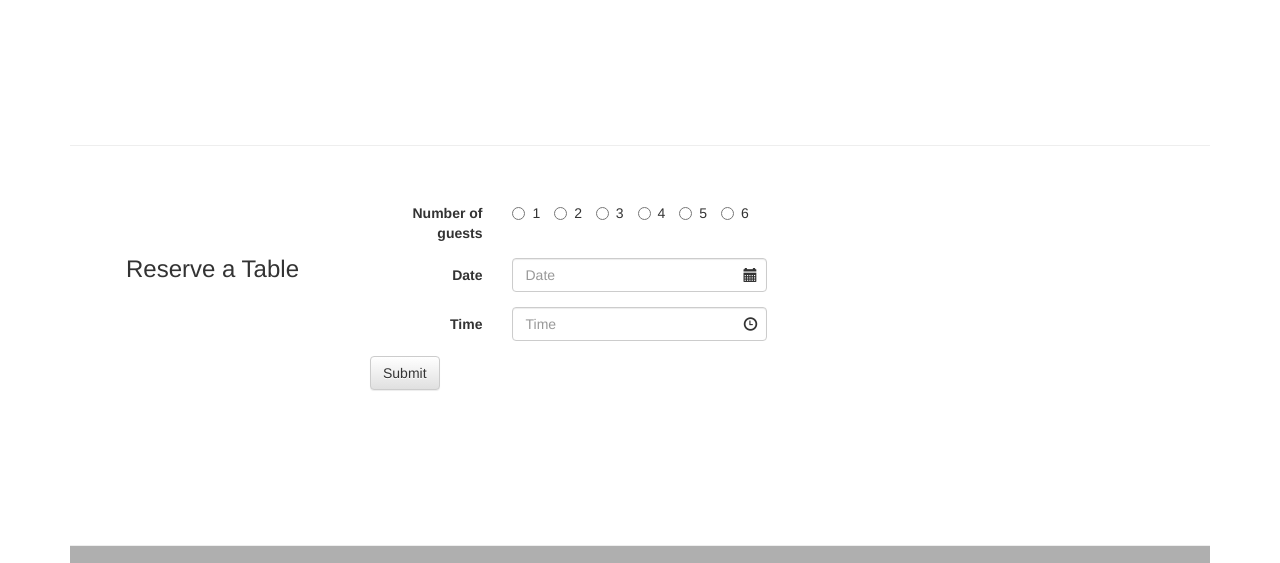
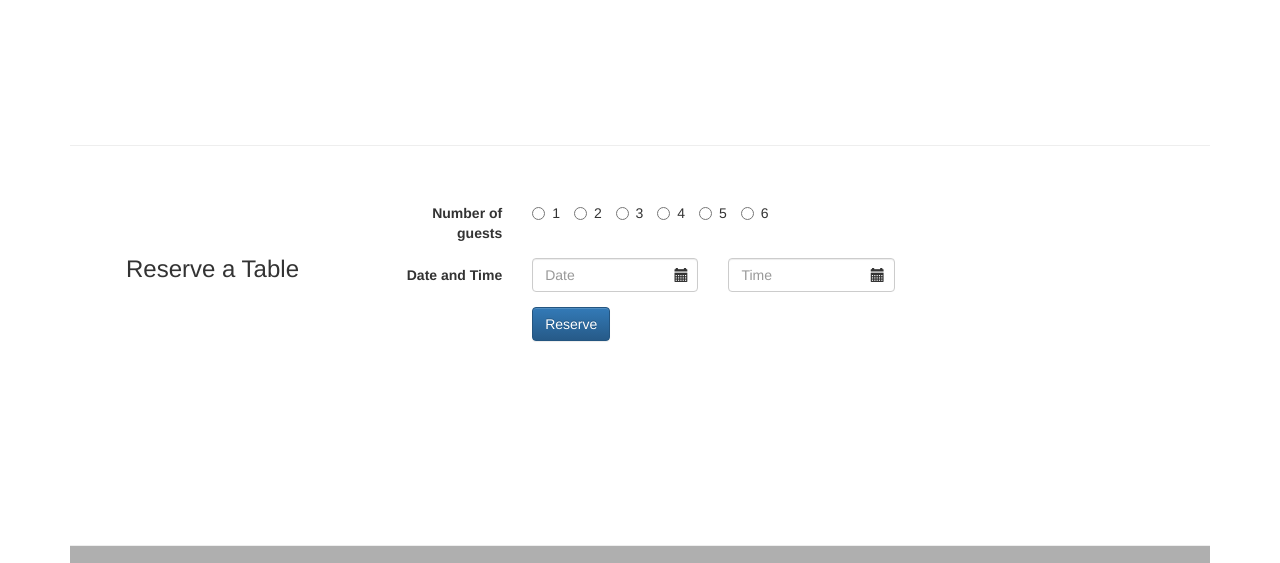
Before and after one commit to argipap/conFusion, a plain HTML site: page index.html in a window 1280 px wide. Shown: the part 1513-2076 px from the top of the page. Drawn offline with nearby package versions, Linux system fonts and the light colour scheme.

Commit message:
fixed the grid system

```diff
--- a/index.html
+++ b/index.html
@@ -179,11 +179,15 @@
                         </div>
 
                         <div class="row row-content">
-            <div class="col-xs-12 col-sm-9 col-sm-push-3">
+                            <div class="col-xs-12 col-sm-3">
+                                <p style="padding:20px;"></p>
+                                <h3 align=center>Reserve a Table</h3>
+                            </div>
+                            <div class="col-xs-12 col-sm-9">
                             <form class="form-horizontal" role="form">
-                    <div class="form-group">
-                        <label for="numOfguests" class="col-sm-2 col-xs-3 control-label">Number of guests</label>
-                        <div class="col-xs-4 col-sm-4">
+                                <div class="form-group col-xs-12 col-sm-9">
+                                    <label for="numOfguests" class="col-xs-12 col-sm-3 control-label">Number of guests</label>
+                                    <div class="col-xs-12 col-sm-9">
                                      <label class="radio-inline"><input type="radio" name="optradio">1</label>
                                      <label class="radio-inline"><input type="radio" name="optradio">2</label>
                                      <label class="radio-inline"><input type="radio" name="optradio">3</label>
@@ -192,28 +196,24 @@
                                      <label class="radio-inline"><input type="radio" name="optradio">6</label>
                                  </div>
                              </div>
-                    <div class="form-group has-feedback">
-                        <label for="date" class="col-sm-2 col-xs-3 control-label">Date</label>
-                        <div class="col-sm-4 col-xs-4">
+                             <div class="form-group col-xs-12 col-sm-9">
+                                    <label for="dateTime" class="col-xs-12 col-sm-3 control-label">Date and Time</label>
+                                    <div class="col-xs-12 col-sm-4 has-feedback">
                                      <input type="text" class="form-control" name="date" placeholder="Date">
                                     <span class="glyphicon glyphicon-calendar form-control-feedback" aria-hidden="true"></span>
                                  </div>
-                    </div>
-                    <div class="form-group has-feedback">
-                        <label for="Time" class="col-sm-2 col-xs-3 control-label">Time</label>
-                        <div class="col-sm-4 col-xs-4">
-                        <input type="text" class="form-control" name="time" placeholder="Time">
-                        <span class="glyphicon glyphicon-time form-control-feedback" aria-hidden="true"></span>
+                                 <div class="col-xs-12 col-sm-4 has-feedback">
+                                     <input type="text" class="form-control" name="date" placeholder="Time">
+                                    <span class="glyphicon glyphicon-calendar form-control-feedback" aria-hidden="true"></span>
                                  </div>
                              </div>
-                    <button type="submit" class="btn btn-default">Submit</button>
+
+                            <div class="form-group col-xs-12 col-sm-9">
+                            <div class="col-xs-12 col-sm-9 col-sm-push-3">
+                            <button type="submit" class="btn btn-primary">Reserve</button>
+                            </div>
+                            </div>
                             </form>
-
-
-            </div>
-            <div class="col-xs-12 col-sm-3 col-sm-pull-9">
-                <p style="padding:20px;"></p>
-                <h3 align=center>Reserve a Table</h3>
                             </div>
                         </div>
     </div>
```
Lines whose indentation alone changed are shown as unchanged.
